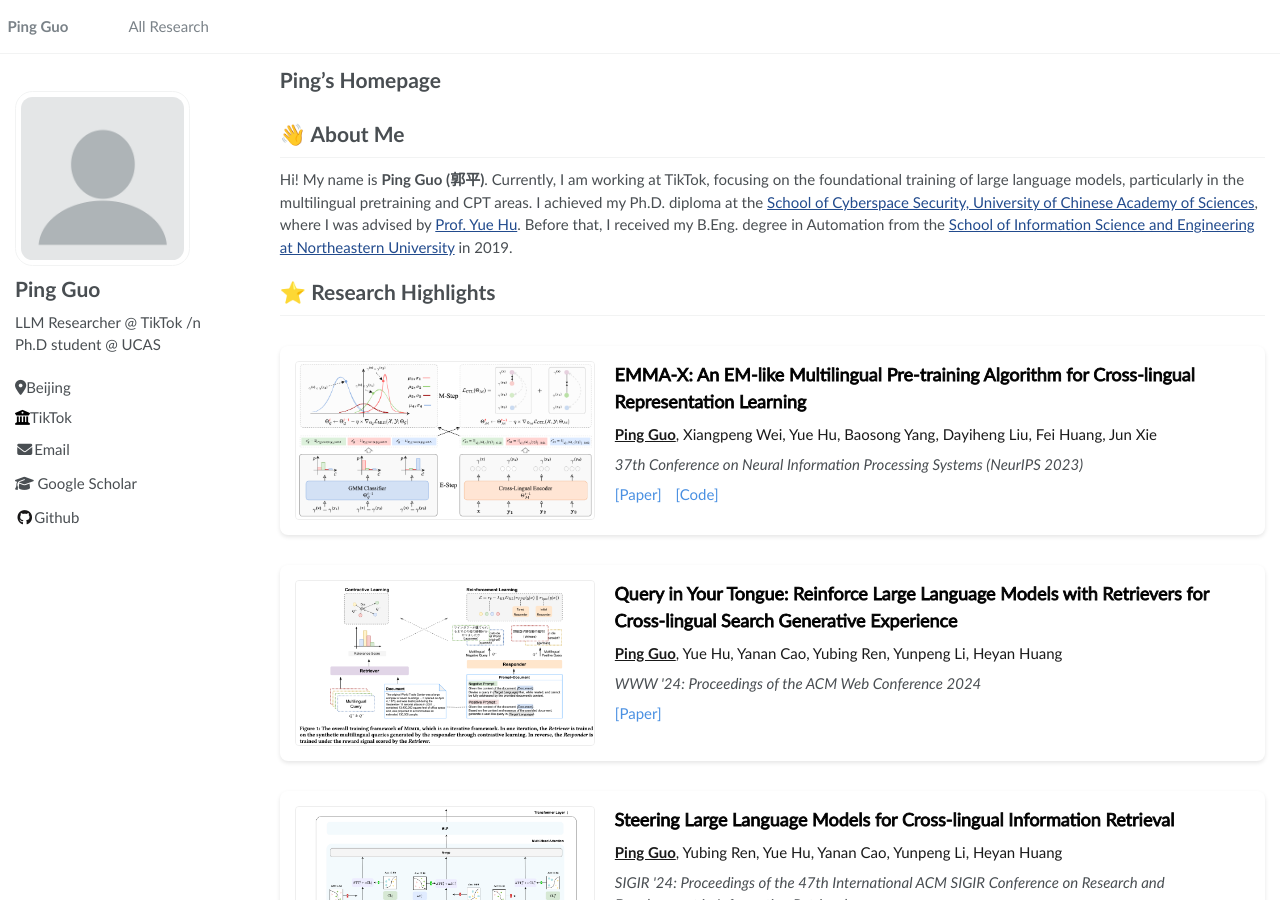
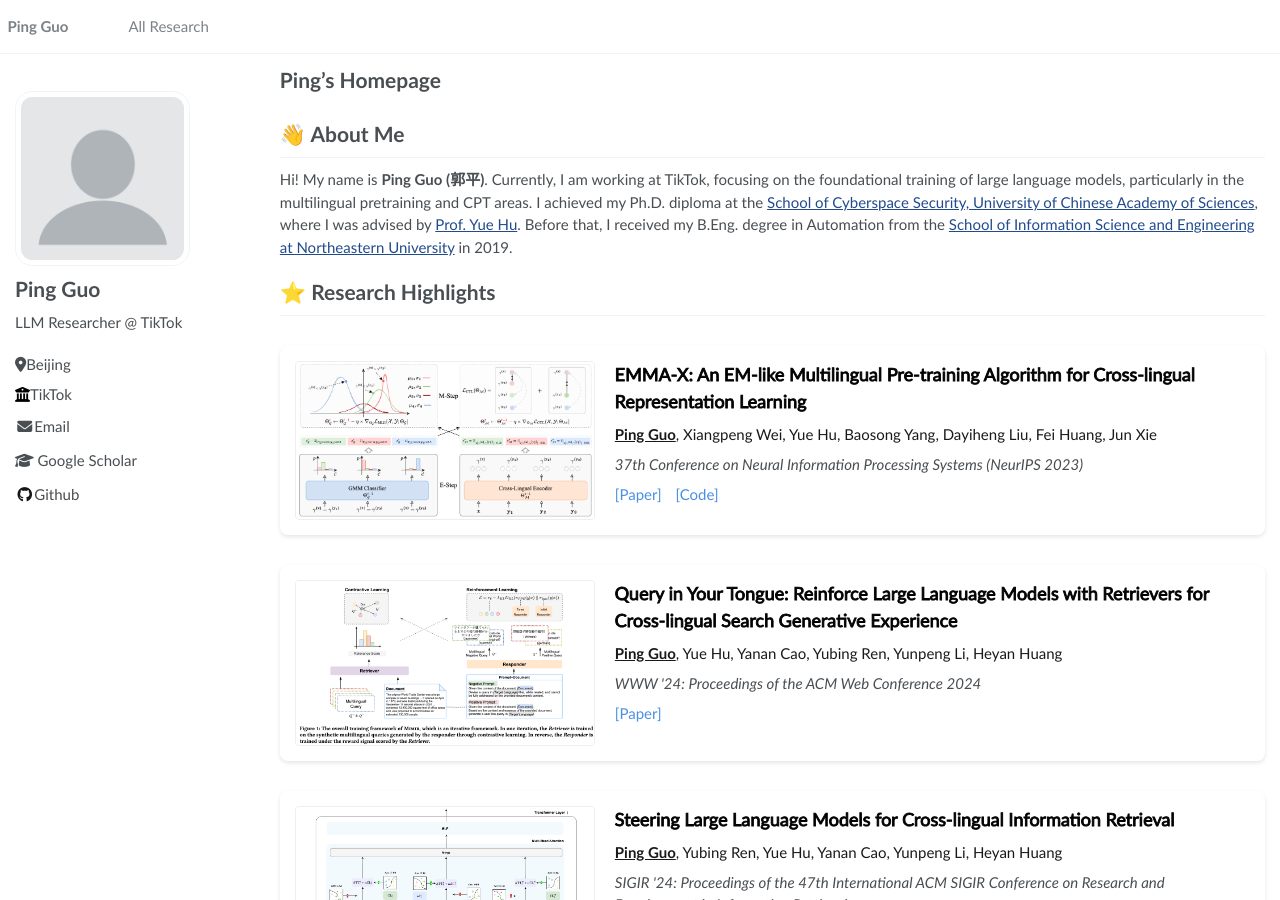
Before and after one commit to Ping-Guo-UCAS/Ping-Guo-UCAS.github.io, a Jekyll site: the page built from _pages/about.md, in a window 1280 px wide and 900 px high. Built offline with Jekyll 4.4.1, drawn with Linux system fonts in a browser that asks for light colours.

Commit message:
Update _config.yml

```diff
--- a/_config.yml
+++ b/_config.yml
@@ -25,7 +25,7 @@ author:
   avatar           : "profile.png"
   name             : "Ping Guo"
   pronouns         : # example: "she/her"
-  bio              : "LLM Researcher @ TikTok /n Ph.D student @ UCAS"
+  bio              : "LLM Researcher @ TikTok"
   location         : "Beijing"
   employer         : "TikTok"
   uri              : # URL
```
